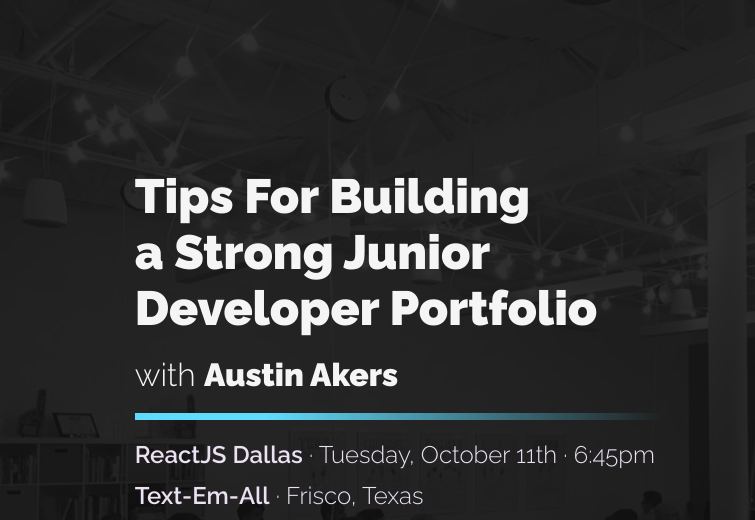
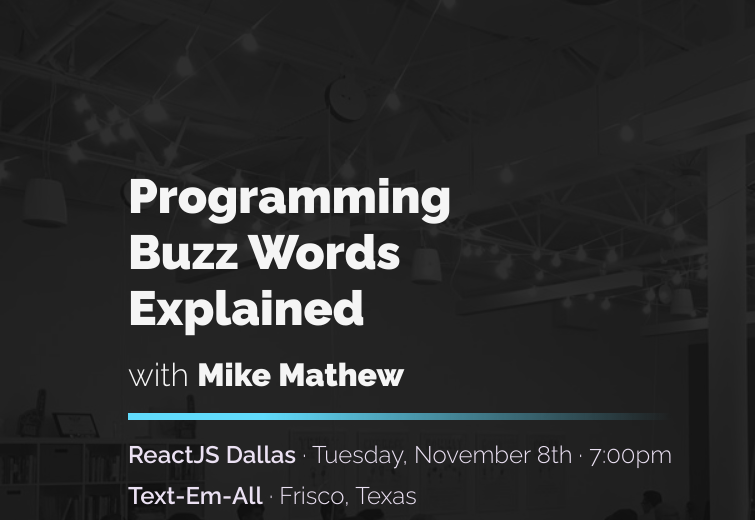
Before and after one commit to reactjs-dallas/thumbnail-template, a plain HTML site: page index.html in a window 1280 px wide. Shown: the part 45-565 px from the top of the page, 0-755 px from the left. Drawn offline with Linux system fonts and the light colour scheme.

Commit message:
chore: add November 2022 Mike Mathew slide

```diff
--- a/index.html
+++ b/index.html
@@ -15,19 +15,19 @@
 <body>
 	<div class="flex">
 		<header>
-			<h1>Tips For Building
+			<h1>Programming
         <br />
-        a Strong Junior
+        Buzz Words
         <br />
-        Developer Portfolio</h1>
-			<p id="speakers">with <b>Austin Akers</b></p>
+        Explained</h1>
+			<p id="speakers">with <b>Mike Mathew</b></p>
 			<footer>
-        <div><strong>ReactJS Dallas</strong> &middot; Tuesday, October 11th &middot; 6:45pm</div>
+        <div><strong>ReactJS Dallas</strong> &middot; Tuesday, November 8th &middot; 7:00pm</div>
         <div><strong>Text-Em-All</strong> &middot; Frisco, Texas</div>
       </footer>
 		</header>
 		<main>
-			<img id="avatar" src="https://res.cloudinary.com/reactjs-dallas/image/upload/ar_1:1,b_rgb:262c35,bo_0px_solid_rgb:0c0101,c_fill,g_auto,r_max,w_1000/v1665520317/austin_akers_dvuxea.jpg" alt="">
+			<img id="avatar" src="https://res.cloudinary.com/reactjs-dallas/image/upload/v1655155057/mike-avatar_square_snqbbx.jpg" alt="">
 			<div class="ring"></div>
 			<img id="logo" src="logo.jpeg" alt="">
 			<div class="ring"></div>
```
